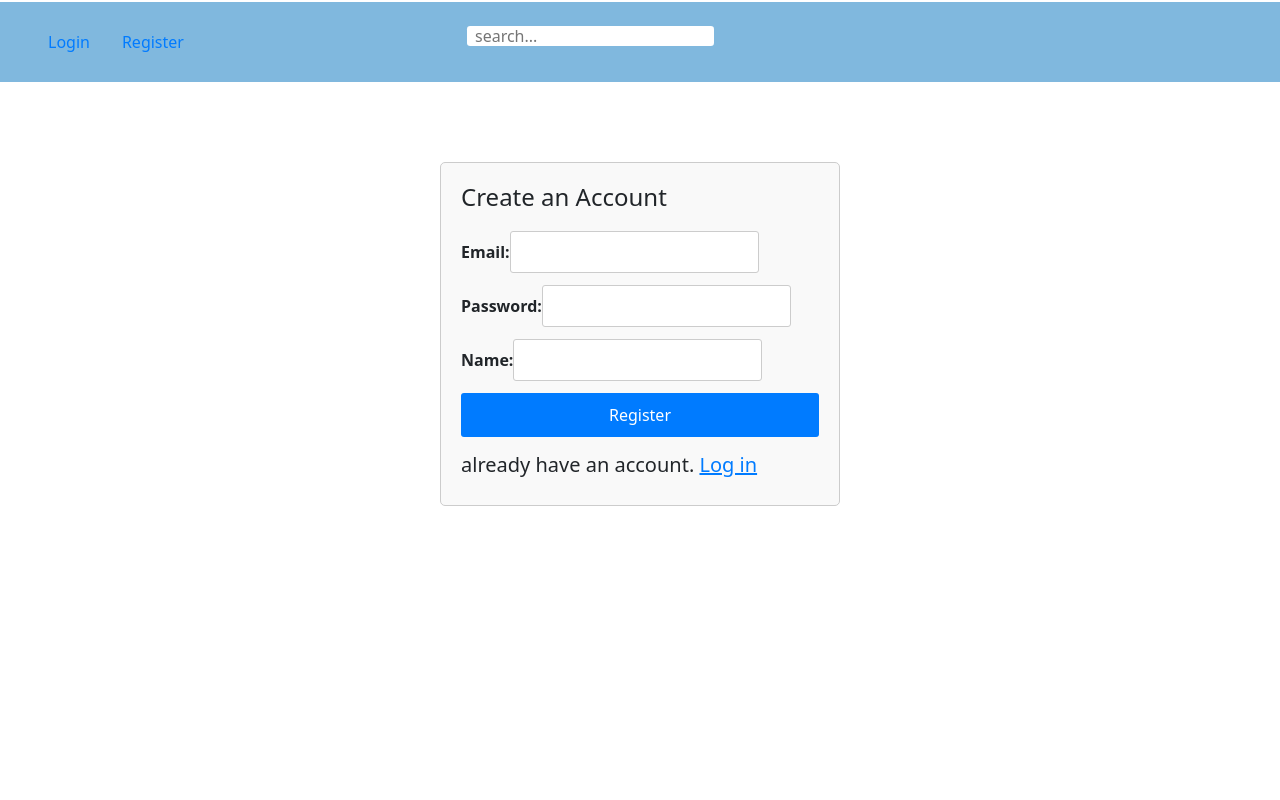
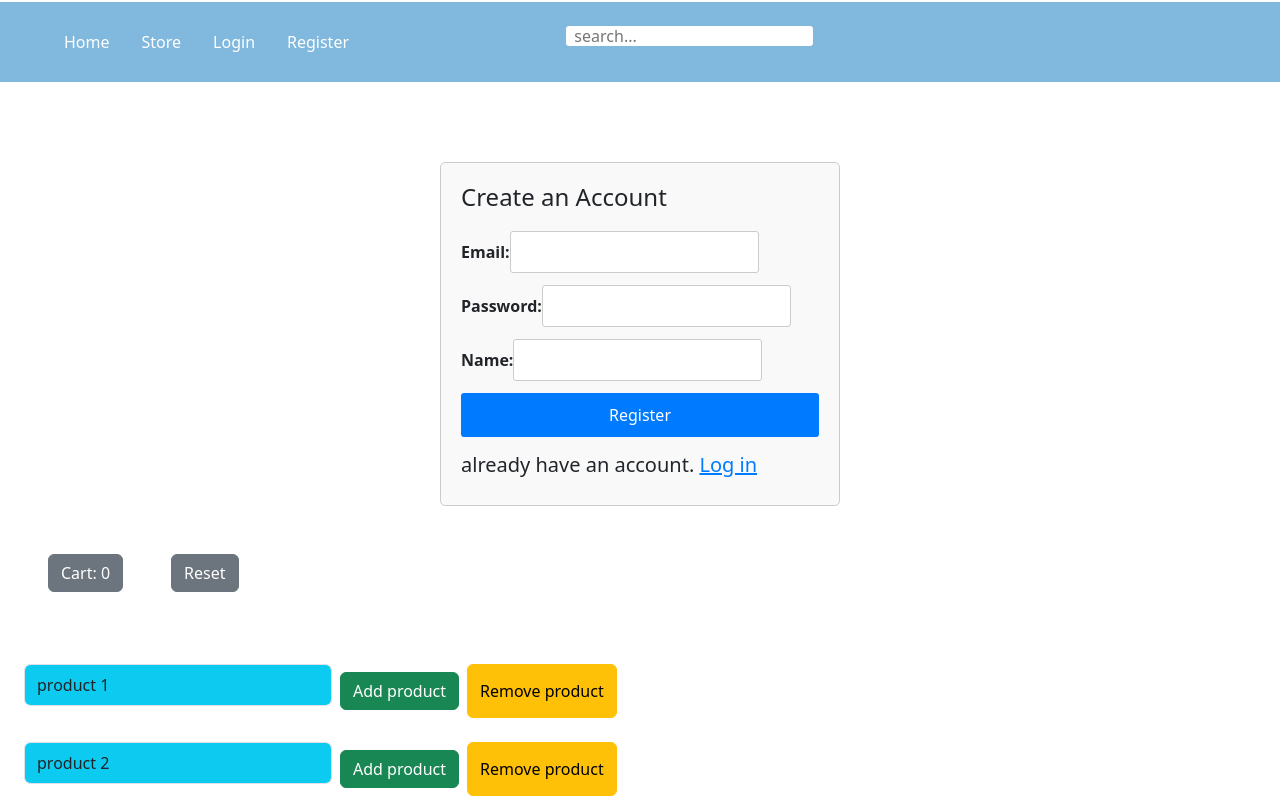
Before and after one commit to ashrafutuyubahe/E-purchase, a React (Create React App) app: page /register in a window 1280 px wide. Shown: the top 800 px of the page. Built offline with nearby package versions, Linux system fonts and the light colour scheme; no server answers.

Commit message:
completed login

```diff
--- a/src/App.jsx
+++ b/src/App.jsx
@@ -1,6 +1,4 @@
 import React, { useState } from "react";
-import { BrowserRouter as Router, Route, Switch } from "react-router-dom";
-
 import "bootstrap/dist/css/bootstrap.min.css";
 import Cart from "./components/cart";
 import Nav from "./components/navbar";
@@ -31,15 +29,23 @@ function App() {
     );
     setProductArray(updatedProductArray);
   };
+  console.log(window.location);
+  let component;
+  switch (window.location.pathname) {
+    case "/login":
+      component = <Login />;
+      break;
+    case "/register":
+      component = <RenderRegister />;
+      break;
+
+  }
 
   return (
-    <Router>
     <>
       <Nav />
-        <Switch>
-          <Route path="/login" component={Login} />
-          <Route path="/register" component={RenderRegister} />
-          <Route path="/">
+      {component}
+
       <Cart
         count={count}
         key={productArray.product}
@@ -49,13 +55,12 @@ function App() {
         handleRemove={handleRemove}
         setProductArray={setProductArray}
       />
+
       <Fetchdata />
       <Calculator />
+
       <FetchMovie />
-          </Route>
-        </Switch>
     </>
-    </Router>
   );
 }
 
--- a/src/components/nav.css
+++ b/src/components/nav.css
@@ -1,3 +1,9 @@
+*{
+  box-sizing: border-box;
+}
+body{
+  margin: 0;
+}
 .navbar {
     display: flex;
     align-items: center; /* Align items vertically */
@@ -9,7 +15,7 @@
     padding: 0 2rem;
   }
 
-  .nav-links link {
+  .nav-links a {
     text-decoration: none;
     margin-left: 2rem;
     color: white;
@@ -20,7 +26,3 @@
     border-style: none;
     height: 20px;
   }
-
-.link-1 ,.link-2{
-    text-decoration: none;
-  }
--- a/src/components/navbar.js
+++ b/src/components/navbar.js
@@ -1,9 +1,6 @@
 import React from "react";
-import  "./nav.css";
-
+import "./nav.css";
 // import 'bootstrap/dist/css/bootstrap.min.css';
-import {Link } from "react-router-dom";
-
 
 
 export default function nav() {
@@ -11,9 +8,10 @@ export default function nav() {
   <>
   <nav className="navbar">
       <div className="nav-links">
-      <Link  className=" link-1 m-3" to="/login" >Login</Link>
-      <Link to="/register" className="link-2 m-3"  >Register</Link>
-
+      <a href="/">Home</a>
+      <a href="#">Store</a>
+      <a href="login">Login</a>
+      <a href="register">Register</a>
       </div>
     <input  type="text" placeholder="search..." id="search"></input>
     <span className="icon">
```
Lines whose indentation alone changed are shown as unchanged.
